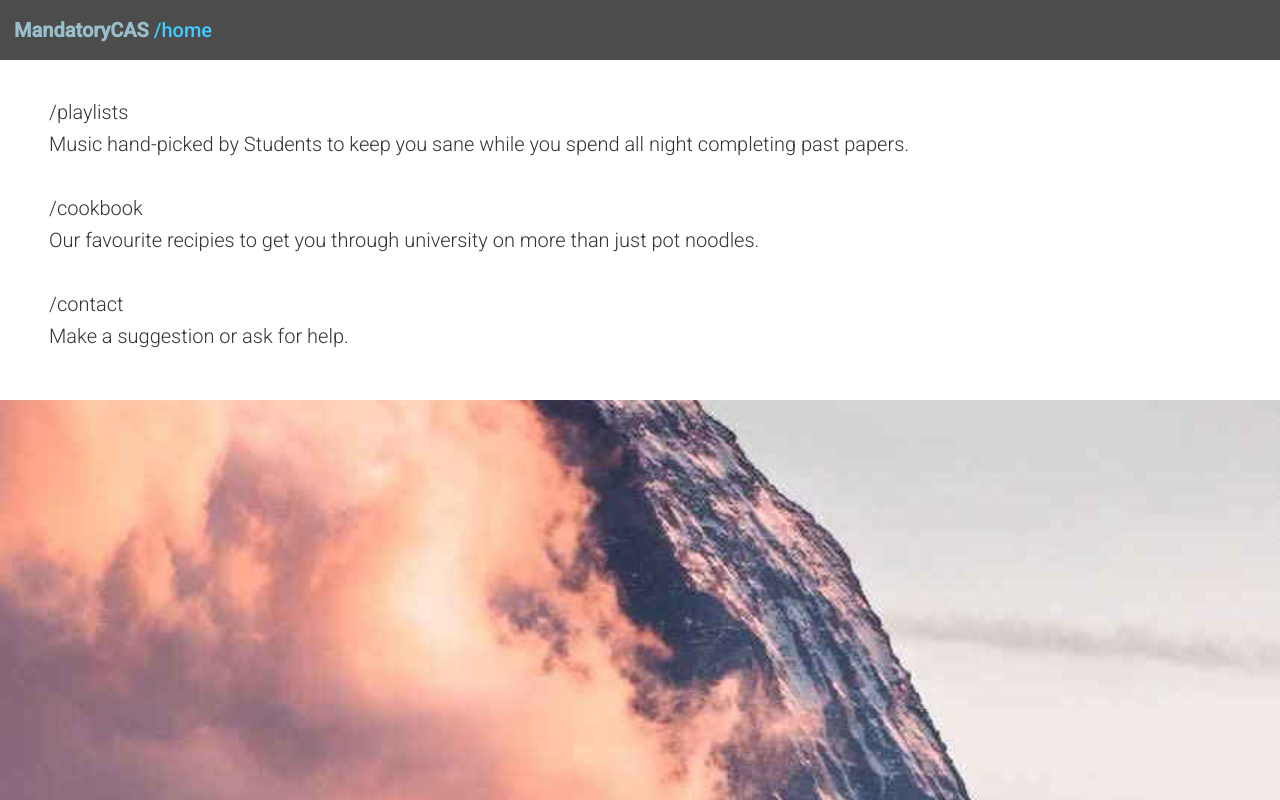
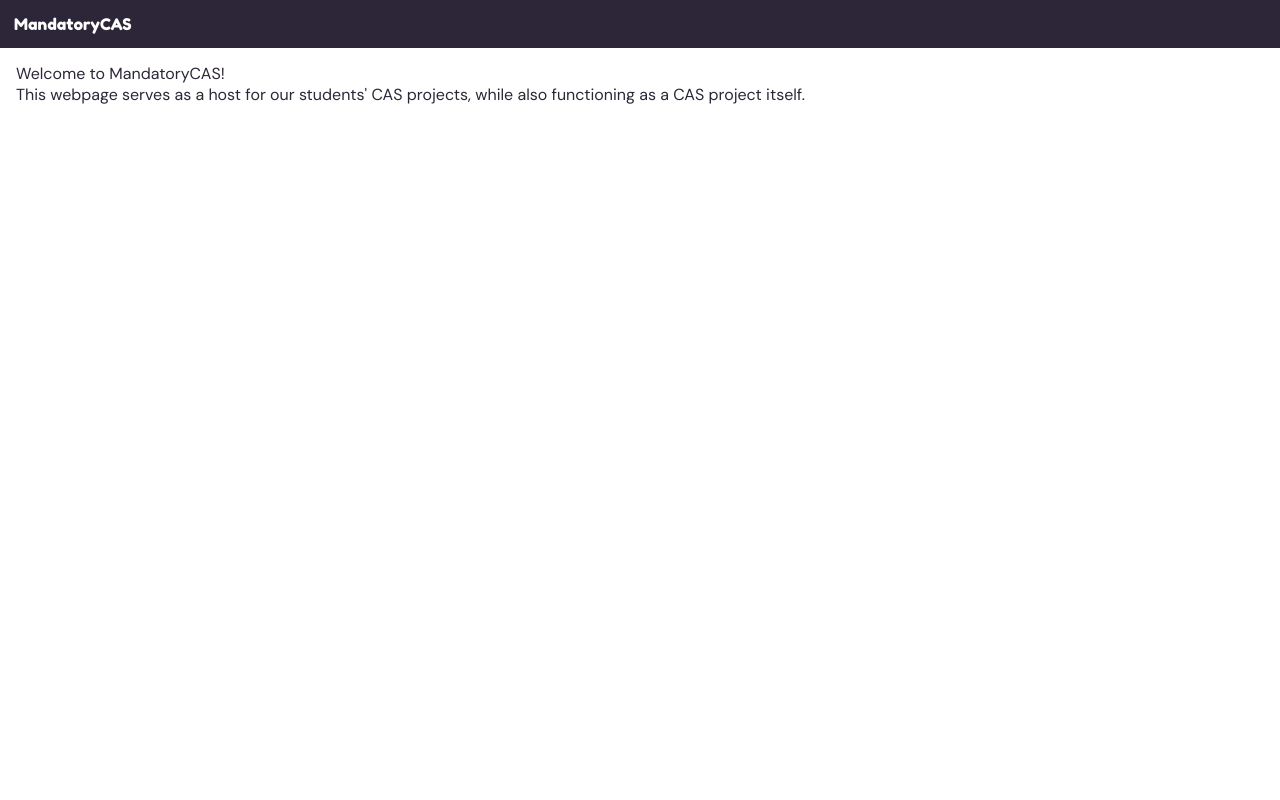
Before and after one commit to gegsoda/mandatorycas.com, a plain HTML site: page index.html in a window 1280 px wide. Drawn offline with Linux system fonts and the light colour scheme.

Commit message:
Front/Back-end overhaul

```diff
--- a/index.html
+++ b/index.html
@@ -1,67 +1,24 @@
 <!DOCTYPE html>
-
 <html lang="en">
-
 <head>
-		<!--Import Fonts-->
-		<link href='https://fonts.googleapis.com/css2?family=Roboto:wght@300;500&display=swap' rel='stylesheet'>
-
-		<!--Import CSS-->
+    <meta charset="UTF-8">
+    <meta name="viewport" content="width=device-width, initial-scale=1.0">
     <link rel='stylesheet' type='text/css' href='style.css'>
-
-		<!--Make non zoomable on mobile devices-->
-		<meta name='viewport' content='width=device-width, user-scalable=no, initial-scale=1.0'>
-
-		<!--Browser tab name-->
-		<title>Home</title>
-
-		<!--Tab Icon-->
     <link rel="icon" href="/media/icon.svg" type="image/icon type">
+    <link rel="preconnect" href="https://fonts.gstatic.com">
+    <link href="https://fonts.googleapis.com/css2?family=Fredoka+One&display=swap" rel="stylesheet">
+    <link href="https://fonts.googleapis.com/css2?family=Abril+Fatface&display=swap" rel="stylesheet">
+    <link href="https://fonts.googleapis.com/css2?family=DM+Sans&display=swap" rel="stylesheet">
+    <title>MandatoryCAS</title>
 </head>
-
-
 <body>
     <header>
-			<div class='titlebar'>
-				<div class="blue"><b><a href="index.html">MandatoryCAS</a></b></div>
-				<div class="bluesolid">/home</div>
-			</div>
+        <div class="container">MandatoryCAS</div>
     </header>
-
-		<div style="background-color: #FFFFFF; width: 100%; height: 100%;">
-			<center>
-				<div class='content'>
-					<a href="playlists.html">
-						<div class="framegreen">
-								/playlists
     <br>
-							<div class="frametext">
-								Music hand-picked by Students to keep you sane while you spend all night completing past papers.
-							</div>
-						</div>
-					</a>
-					<br><br>
-					<a href="cookbook.html">
-						<div class="frameyellow">
-							/cookbook
-							<br>
-							<div class="frametext">
-								Our favourite recipies to get you through university on more than just pot noodles.
-							</div>
-						</div>
-					</a>
-					<br><br>
-					<a href="mailto:grmazonakis@protonmail.com">
-						<div class="framepink">
-							/contact
-							<br>
-							<div class="frametext">
-								Make a suggestion or ask for help.
-							</div>
-						</div>
-					</a>
-				</div>
-			</center>
+    <div class="content">
+        Welcome to MandatoryCAS! <br>
+        This webpage serves as a host for our students' CAS projects, while also functioning as a CAS project itself.
     </div>
 </body>
 </html>
--- a/style.css
+++ b/style.css
@@ -1,97 +1,59 @@
+header{
+    font-family: Fredoka One;
+    color: #FFFFFF;
+    background-color: #2d2638;
+    position: fixed;
+    width: 100%;
+    padding: 14px;
+    -webkit-user-select: none; /* Safari */
+    -moz-user-select: none;
+    -ms-user-select: none;
+    user-select: none;
+}
 
 body{
     margin: 0;
-    font-family:'Roboto';
-    font-size: 20px;
-    line-height: 1.6;
-    -webkit-user-select: none; /* Safari */
-    -moz-user-select: none; /* Firefox */
-    -ms-user-select: none; /* IE10+/Edge */
-    user-select: none; /* Standard */
-    background-image: url("/media/mountain.jpg");
-    background-repeat : no-repeat;
-    background-size: cover;
+    color: white;
 }
 
-.contentcolour{
-    width: 100%;
-    height: 100%;
-    background-color: #FFFFFF;
+.formal{
+    font-family: Abril Fatface;
 }
 
-a {
-    color: inherit;
-    text-decoration: none;
+.informal{
+    font-family: DM Sans;
 }
 
-div{
-    display: inline-block;
+.console{
+    font-family: Roboto Mono;
 }
 
-.red{color:#CC999D; transition: color 0.1s, font-weight 0.1s;}
-.red:hover{font-weight: bold; color:#FF3F4F;}
-.green{color:#3FFFAC;}
-.green:hover{font-weight: bold; color:#3FFFAC;}
-.greensolid{}
-.blue{color:#99BFCC; transition: color 0.1s, font-weight 0.1s;}
-.blue:hover{font-weight: bold; color:#3FCCFF;}
-.bluesolid{color:#3FCCFF;}
-.yellow{color:#CCCC99; transition: color 0.1s, font-weight 0.1s;}
-.yellow:hover{font-weight: bold; color:#FFFF3F;}
-.yellowsolid{color:#FFFF3F;}
-.geg{color:#FF0065; transition: font-weight 0.1s;}
-.geg:hover{font-weight: bold;}
-.gegsolid{color:#FF0065;}
-
-
-.frame{
-    color: #CC999D;
-    border: #F4F4F4;
-    border-style: solid;
-    border-radius: 15px;
-    border-width: 5px;
-    padding: 10px;
-    box-shadow: 0 0 10px 0 rgba(0, 0, 0, 0);
-    transition: box-shadow 0.3s, color 0.3s;
-    width: 100%;
-}
-.frame:hover{box-shadow: 0 5px 30px 0 rgba(0, 0, 0, 0.2);}
-
-.frameinvisible{
-    border: #FFFFFF00;
-    border-style: solid;
-    border-radius: 15px;
-    border-width: 5px;
-    padding: 10px;
-    box-shadow: 0 0 10px 0 rgba(0, 0, 0, 0);
-    width: 100%;
+.content {
+    margin-top: 45px;
+    margin-left: 16px;
+    margin-right: 16px;
+    font-family: DM Sans;
+    color: #2d2638;
 }
 
-.frametext{
-    color: #333;
-    font-weight: lighter;
+.container {
+    display: flex;
+    flex-wrap: wrap;
+    list-style: none;
+    padding: 0, 10px, 0, 0;
 }
 
-.titlebar{
-    background: rgba(0, 0, 0, 0.7);
-    backdrop-filter: blur(1px);
-    position: fixed;
-    width: 100%;
-    padding: 14px;
-    margin-right: -4px;
-    text-align: left;
+.container li {
+    flex: auto;
 }
 
-.content
-{
-    margin: 0 auto;
-    width: 90%;
-    margin-top: 96px;
-    background-color: #FFFFFF;
-    color: #333;
-    font-weight: lighter;
-    text-align: left;
-    margin-right: 50px;
-    margin-left: 20px;
-    margin-bottom: 48px;
+.bordered{
+    border-color: #e9e9e9;
+    border-style: solid;
+    border-radius: 5px;
+    border-width: 3px;
 }
+
+a{
+text-decoration: none;
+}
```
Also changed, not shown: new layout/index.html (deleted, +0 -137 lines), media/icon.svg, new layout/style.css (deleted). Lines whose indentation alone changed are shown as unchanged.
